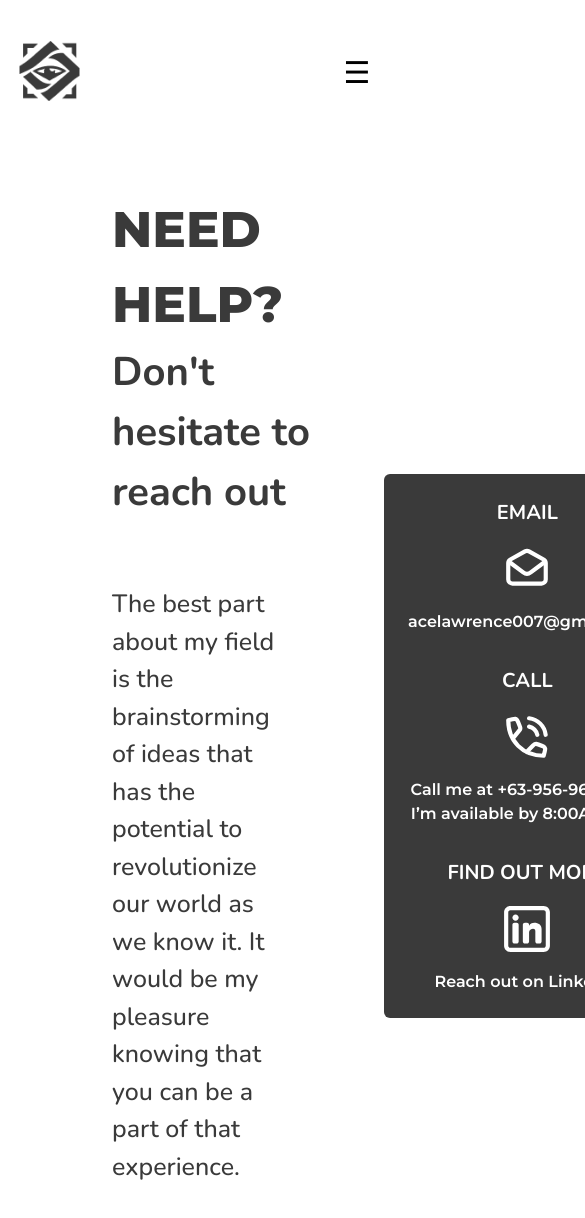
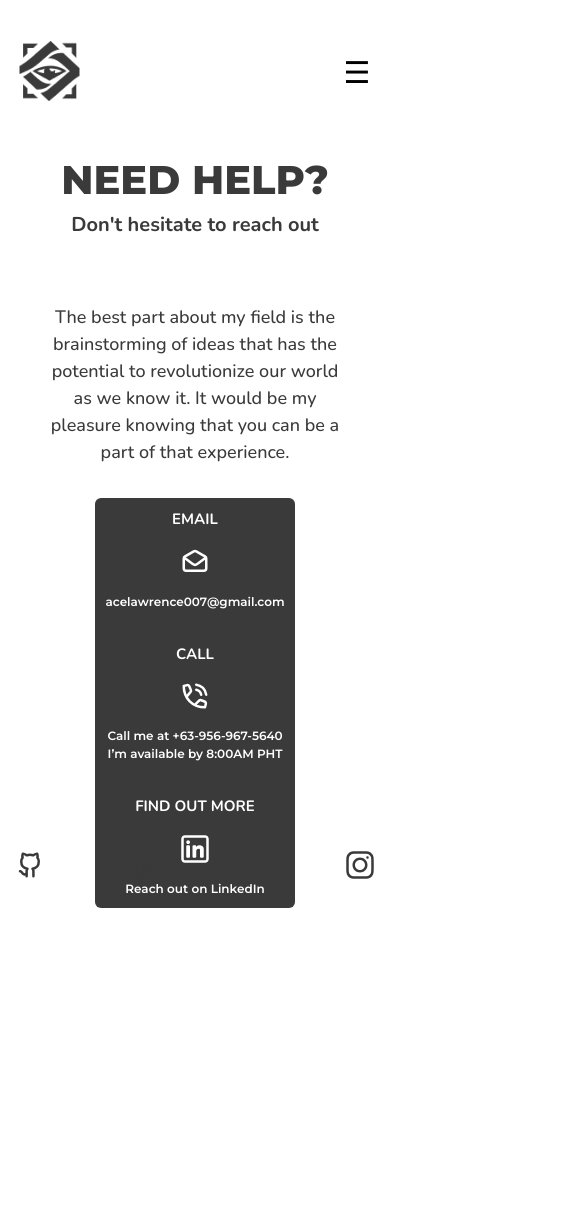
Before and after one commit to Aces007/lawlensv2, a React (Vite) app: page /contact in a window 390 px wide. Shown: the top 1218 px of the page, 585 px wide, since content can reach past the window. After the commit the page ends 1038 px from the top, so only its background shows below. Built offline with nearby package versions, Linux system fonts and the light colour scheme.

Commit message:
contact mobile finished & tweaks on portfolio mobile

```diff
--- a/src/pages.scss
+++ b/src/pages.scss
@@ -34,6 +34,8 @@
             --ff-size-heading-mob: 60px;
             --ff-size-heading-mob-about: 30px;
             --ff-size-heading-mob-port: 30px;
+            --ff-size-heading-mob-contact: 40px;
+            --ff-size-heading-mob-contact2: 15px;
 
         /* ===============
             SubHeading Styles
@@ -42,6 +44,7 @@
             --ff-size-subheading: 25px;
             --ff-size-subheading-tab: 20px;
             --ff-size-subheading-mob: 20px;
+            --ff-size-subheading-mob_contact: 30px;
 
 
         /* ===============
@@ -51,6 +54,8 @@
             --ff-weight-bodyii: 400;
             --ff-size-body: 10px;
             --ff-size-body-mob: 22px;
+            --ff-size-body-mob-contact: 18px;
+            --ff-size-body-mob-contact2: 12px;
 
         /* ===============
             Buttons Styles
@@ -146,6 +151,12 @@
 
 /*#region Contact */
 .contactSvgs {
+    width: 50px;
+    height: 50px;
+    color: var(--textII-col-org);
+}
+
+.contactSvgs_right {
     width: 50px;
     height: 50px;
     color: var(--textII-col-org);
@@ -338,6 +349,10 @@
             font-size: var(--ff-size-heading-mob-port);
         }
 
+        .portMobile_h1 {
+            text-align: center;
+        }
+
         .projects_dateDrop {
             display: flex;
             flex-direction: column;
@@ -355,6 +370,12 @@
             border-radius: 5px;
         }
 
+        .tech_drop {
+            display: flex;
+            flex-direction: column;
+            align-items: center;
+            gap: 20px;
+
             .showTechBtn {
                 font-family: var(--font-montserrat);
                 font-weight: 600;
@@ -364,12 +385,75 @@
                 padding: 4px;
                 border-radius: 5px;
             }
+        }
 
         .port_previews {
             width: 200px;
             height: 100px;
         }
         /*#endregion Portfolio */
+
+        /*#region Contact */
+        .contact_cont {
+            display: flex;
+            flex-direction: column;
+            align-items: center;
+            justify-content: space-between;
+            margin-top: 150px;
+        }
+
+        .leftContact_cont {
+            display: flex;
+            flex-direction: column;
+            align-items: center;
+            text-align: center;
+            width: 100vw;
+
+            .contact_h1 {
+                font-size: var(--ff-size-heading-mob-contact);
+            }
+
+            .contact_h2 {
+                font-size: var(--ff-size-subheading-mob);
+            }
+        }
+
+        .contact_body {
+            font-size: var(--ff-size-body-mob-contact);
+        }
+
+        .contact_svgs {
+            position: fixed;
+            top: 850px;
+        }
+
+        .contactSvgs {
+            width: 30px;
+            height: 30px;
+            color: var(--textII-col-org);
+        }
+
+        .rightContact_cont {
+            display: flex;
+            flex-direction: column;
+            padding: 10px;
+            margin-bottom: 50px;
+
+            .rightContact_h1 {
+                font-size: var(--ff-size-heading-mob-contact2);
+            }
+
+            .contactSvgs_right {
+                width: 30px;
+                height: 30px;
+                color: var(--textII-col-org);
+            }
+
+            .rightContact_body {
+                font-size: var(--ff-size-body-mob-contact2);
+            }
+        }
+        /*#endregion Contact */
     }
 
     @media (max-width: 1280px) {
--- a/src/pages/Contact.jsx
+++ b/src/pages/Contact.jsx
@@ -1,13 +1,13 @@
 const Contact = () => {
     return (
-        <div className="flex flex-row justify-between items-center mt-48 mb-20 mx-28 gap-8">
+        <div className="contact_cont flex flex-row justify-between items-center mt-48 mb-20 mx-28 gap-8">
             <div className="leftContact_cont flex flex-col justify-around gap-16">
                 <div className="contact_headers">
-                    <h1 className="font-montserrat font-extrabold text-headingContact text-text_content2">NEED HELP?</h1>
-                    <h2 className="font-nunito font-bold text-subheadingContact text-text_content2">Don't hesitate to reach out</h2>
+                    <h1 className="contact_h1 font-montserrat font-extrabold text-headingContact text-text_content2">NEED HELP?</h1>
+                    <h2 className="contact_h2 font-nunito font-bold text-subheadingContact text-text_content2">Don't hesitate to reach out</h2>
                 </div>
 
-                <p className="font-nunito font-medium text-bodyContact text-text_content2 w-3/4">The best part about my field is the brainstorming of ideas that has the potential to revolutionize our world as we know it. It would be my pleasure knowing that you can be a part of that experience.</p>
+                <p className="contact_body font-nunito font-medium text-bodyContact text-text_content2 w-3/4">The best part about my field is the brainstorming of ideas that has the potential to revolutionize our world as we know it. It would be my pleasure knowing that you can be a part of that experience.</p>
 
                 <div className="contact_svgs flex flex-row gap-20">
                     <a href="https://github.com/Aces007" target="_blank"><img src="./svgs/Github.svg" alt="Github" className="contactSvgs" /></a>
@@ -19,22 +19,22 @@ const Contact = () => {
 
             <div className="rightContact_cont flex flex-col items-center justify-around gap-8 bg-text_content2 p-6 rounded-md">
                 <div className="flex flex-col items-center justify-between gap-4">
-                    <h1 className="font-nunito font-bold uppercase text-labelContact text-background">Email</h1>
-                    <img src="./svgs/Email.svg" alt="EMAIL" className="contactSvgs"/>
-                    <p className="text-center font-montserrat font-semibold text-background">acelawrence007@gmail.com</p>
+                    <h1 className="rightContact_h1 font-nunito font-bold uppercase text-labelContact text-background">Email</h1>
+                    <img src="./svgs/Email.svg" alt="EMAIL" className="contactSvgs_right"/>
+                    <p className="rightContact_body text-center font-montserrat font-semibold text-background">acelawrence007@gmail.com</p>
                 </div>
 
                 <div className="flex flex-col items-center justify-between gap-4">
-                    <h1 className="font-nunito font-bold uppercase text-labelContact text-background">Call</h1>
-                    <img src="./svgs/Phone.svg" alt="PHONE" className="contactSvgs"/>
-                    <p className="text-center font-montserrat font-semibold text-background">Call me at +63-956-967-5640
+                    <h1 className="rightContact_h1 font-nunito font-bold uppercase text-labelContact text-background">Call</h1>
+                    <img src="./svgs/Phone.svg" alt="PHONE" className="contactSvgs_right"/>
+                    <p className="rightContact_body text-center font-montserrat font-semibold text-background">Call me at +63-956-967-5640
                         I’m available by 8:00AM PHT</p>
                 </div>
 
                 <div className="flex flex-col items-center justify-between gap-4">
-                    <h1 className="font-nunito font-bold uppercase text-labelContact text-background">Find Out More</h1>
-                    <img src="./svgs/Linkedin2.svg" alt="LINKEDIN" className="contactSvgs"/>
-                    <p className="text-center font-montserrat font-semibold text-background">Reach out on LinkedIn</p>
+                    <h1 className="rightContact_h1 font-nunito font-bold uppercase text-labelContact text-background">Find Out More</h1>
+                    <a href="https://www.linkedin.com/in/ace-clavano/" target="_blank"><img src="./svgs/Linkedin2.svg" alt="LINKEDIN" className="contactSvgs_right"/></a>
+                    <p className="rightContact_body text-center font-montserrat font-semibold text-background">Reach out on LinkedIn</p>
                 </div>
             </div>
         </div>
--- a/src/pages/Portfolio.jsx
+++ b/src/pages/Portfolio.jsx
@@ -128,7 +128,14 @@ const Portfolio = () => {
                             <p className="font-nunito font-regular text-note uppercase text-text_content2">{project.dateEnd}</p>
                         </div>
 
-                        <div className="flex flex-row items-center justify-around gap-4">
+                        <h1 className="portMobile_h1 font-nunito font-bold text-subheadingPortMob uppercase text-text_content2 md:hidden">{project.title}</h1>
+
+                        <div className="flex flex-row items-center justify-between">
+                            <img src={project.image1} alt={`${project.title} 1`} className="port_previews"/>
+                            <img src={project.image2} alt={`${project.title} 2`} className="port_previews"/>
+                        </div>
+
+                        <div className="flex flex-row items-center justify-around gap-12">
                             {/* ---- Date Header Android ---- */}
                             <div className="projects_dateDrop md:hidden">
                                 <button onClick={() => toggleDates(idx)} className="showDatesBtn">
@@ -143,15 +150,13 @@ const Portfolio = () => {
                                 )}
                             </div>
 
-                            <h1 className="font-nunito font-bold text-subheadingPortMob uppercase text-text_content2 md:hidden">{project.title}</h1>
-
                             {/* ---- Tech Dropdown Android ---- */}
-                            <div className="md:hidden">
+                            <div className="tech_drop md:hidden">
                                 <button onClick={() => toggleTech(idx)} className="showTechBtn">
                                     {showTech[idx] ? "Hide Tech Stack" : "Show Tech Stach"}
                                 </button>
                                 {showTech[idx] && (
-                                    <div className="flex flex-wrap justify-center gap-4">
+                                    <div className="flex flex-wrap flex-col items-center justify-center gap-4">
                                         {project.tech.map((tech, i) => (
                                             <span key={i} className="font-montserrat font-semibold text-text_content2 text-xs bg-gray-100 rounded px-2 py-1">
                                                 {tech}
@@ -160,12 +165,6 @@ const Portfolio = () => {
                                     </div>
                                 )}
                             </div>
-                        </div>
-
-
-                        <div className="flex flex-row items-center justify-between">
-                            <img src={project.image1} alt={`${project.title} 1`} className="port_previews"/>
-                            <img src={project.image2} alt={`${project.title} 2`} className="port_previews"/>
                         </div>
 
 
```
Lines whose indentation alone changed are shown as unchanged.
